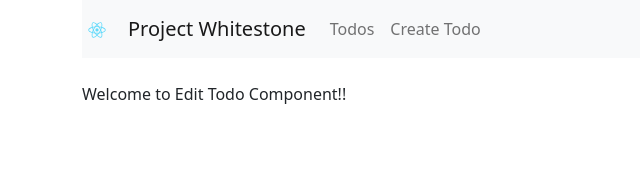
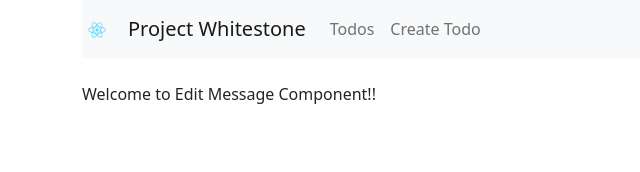
Before and after one commit to VincentWang001/CalHacks, a React (Create React App) app in the folder whitestone/: page /edit/1 in a window 1280 px wide. Shown: the top 172 px of the page, without its empty margins (0-640 px from the left). Built offline with nearby package versions, Linux system fonts and the light colour scheme.

Commit message:
modified edit

```diff
--- a/whitestone/src/components/edit-todo.component.js
+++ b/whitestone/src/components/edit-todo.component.js
@@ -4,7 +4,7 @@ export default class EditTodo extends Component {
     render() {
         return (
             <div>
-                <p>Welcome to Edit Todo Component!!</p>
+                <p>Welcome to Edit Message Component!!</p>
             </div>
         )
     }
```
